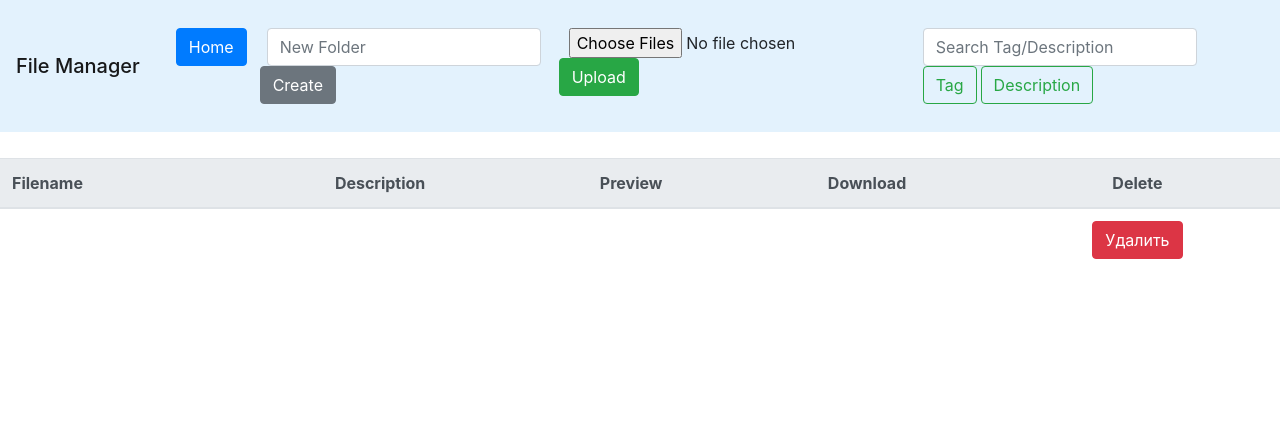
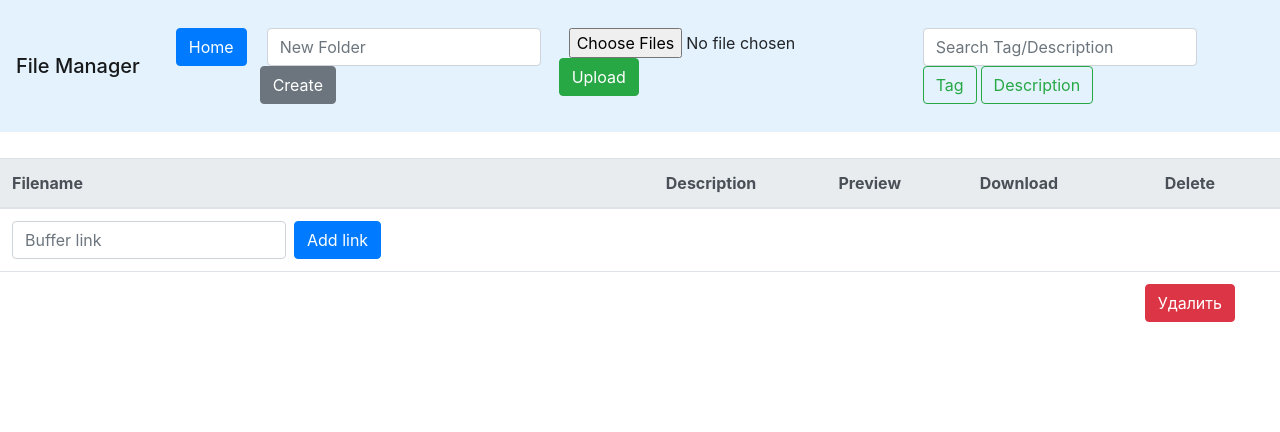
Before and after one commit to quantum73/file_manager, a Flask app: template templates/start.html in a window 1280 px wide. Shown: the top 432 px of the page. Run offline with Flask 2, Linux system fonts and the light colour scheme; the template is opened without the code that fills it: most values are stand-ins (such as "Sample title", 1, 10 or a date in 2020); some libraries are stand-ins or nearby versions.

Commit message:
update
Fix bags, added new functions

```diff
--- a/main.py
+++ b/main.py
@@ -19,7 +19,6 @@ def dir_viewer(path=None):
     prev_dir = None
     flag_exists = None
     tag = None
-    text_area = ''
     json_data = read_json(JSON_PATH)
 
     if path and path != TOP_DIR:
@@ -34,46 +33,54 @@ def dir_viewer(path=None):
             return redirect('/')
 
         if 'edit_desc' in request.form:
-            desc_text = request.form.get('edit_desc')
-            show_edit = False
+            curr_key = request.form.get('edit_desc')
 
-            if desc_text:
-                text_area = desc_text
-                prev_dir = path
-                entries = os.scandir(path)
-                return render_template("start.html", entries=entries, prev_dir=prev_dir,
-                                       text_area=text_area, json_data=json_data, show_edit=show_edit)
+            edit_desc_key(curr_key)
+
+            return redirect(f'/{path}')
 
         if 'add_desc' in request.form:
             description = request.form.get('description')
+            curr_key = request.form.get('add_desc')
 
-            for key, val in json_data.items():
-                if path.replace('\\', '/') in key:
-                    new_val = json_data[key]
-                    new_val[-1] = description
-                    json_data[key] = new_val
-
-            with open(JSON_PATH, "w") as f:
-                json.dump(json_data, f)
+            write_desc_key(curr_key, description)
 
             return redirect(f'/{path}')
 
         if 'delete_img' in request.form:
-            img_name = request.form.get('delete_img')
+            curr_key = request.form.get('delete_img')
 
-            delete_img(path, img_name)
+            delete_img(curr_key, path)
 
             return redirect(f'/{path}')
 
         if 'add_img' in request.form:
-            file = request.files.getlist("preview_img")[0]
-            print(file)
+            curr_path = request.form.get('add_img')
+            new_name = curr_path.split('/')[-1].split('.')[0]
+            files = request.files.getlist("preview_img")
+            for el in files:
+                if bool(el.filename):
+                    file = el
+                    break
 
             if file and check_image(file.filename):
                 filename = secure_filename(file.filename)
+                filename = new_name + '.' + filename.split('.')[-1]
                 img_path = path.replace(DATA_FOLDER, IMG_FOLDER)
                 file.save(os.path.join(img_path, filename))
-                write_img_key(path, filename)
+                write_img_key(curr_path, filename)
+
+            return redirect(f'/{path}')
+
+        if 'add_buffer_link' in request.form:
+            buffer_link = request.form.get('buffer_link')
+            buffer_link = buffer_link.replace('\\', '^')
+            link_path = os.path.join(path, f'{buffer_link}.txt')
+
+            with open(link_path, "w") as f:
+                f.write("")
+
+            write_in_json(link_path.replace('\\', '/'))
 
             return redirect(f'/{path}')
 
@@ -185,8 +192,7 @@ def dir_viewer(path=None):
     json_data = read_json(JSON_PATH)
     upload_flag = None
 
-    return render_template("start.html", entries=entries, prev_dir=prev_dir,
-                           flag_exists=flag_exists, tag_name=tag, text_area=text_area,
+    return render_template("start.html", entries=entries, prev_dir=prev_dir, flag_exists=flag_exists, tag_name=tag,
                            json_data=json_data, img_path=img_path, upload_flag=upload_flag)
 
 
--- a/templates/start.html
+++ b/templates/start.html
@@ -73,7 +73,6 @@
 			{% endif %}
 		</tr>
 
-		<!--
 		<tr>
 			<td class="text-left">
 				<div class="form-inline my-2 my-lg-0">
@@ -82,13 +81,16 @@
 				</div>
 			</td>
 		</tr>
-		-->
 
 		{% for entry in entries %}
 			<tr>
 				<td class="text-left">
-					{% if entry.is_file() and entry.name.split('.')[-1] in ['obj', 'zip', 'rar', 'blend', 'fbx'] %}
+					{% if entry.is_file() %}
+						{% if entry.name.split('.')[-1] in ['obj', 'zip', 'rar', 'blend', 'fbx'] %}
 							<p>{{ entry.name }}</p>
+						{% elif 'txt' in entry.name.split('.')[-1] %}
+							<p>{{ entry.name.replace('^', '\\').replace('.txt', '') }}</p>
+						{% endif %}
 					{% elif entry.is_dir() %}
 						<a href="{{ url_for("dir_viewer", path=entry.path) }}">{{ entry.name }}</a>
 					{% endif %}
@@ -97,44 +99,40 @@
 				<td class="text-center">
 					{% if entry.is_file() %}
 						{% for key, val in json_data.items() %}
-							{% if val[-1] == "no_desc" %}
+							{% if entry.name in key %}
+								{% if val["show_edit"] == "off" %}
 									<form class="form-inline">
 									  <div class="form-group">
-									<textarea class="form-control" name="description" rows="3"></textarea>
+										<textarea class="form-control" name="description" rows="3">{{ val["description"] }}</textarea>
 									  </div>
-								  <button style="margin-top: -10px" type="submit" class="btn btn-primary" name="add_desc">Add</button>
+									  <button style="margin-top: -10px" type="submit" class="btn btn-primary" name="add_desc" value="{{ key }}">Add</button>
 									</form>
-							{% elif show_edit != False %}
-								<p>{{ val[-1] }}</p>
-								<button style="margin-top: 0px" type="submit" class="btn btn-primary" name="edit_desc" value="{{ val[-1] }}">Edit</button>
+								{% else %}
+									<p>{{ val["description"] }}</p>
+									<button style="margin-top: 0px" type="submit" class="btn btn-primary" name="edit_desc" value="{{ key }}">Edit</button>
 								{% endif %}
-							{% if text_area != ''%}
-								<form class="form-inline">
-								  <div class="form-group">
-									<textarea class="form-control" name="description" rows="3">{{ text_area }}</textarea>
-								  </div>
-								  <button style="margin-top: -10px" type="submit" class="btn btn-primary" name="add_desc">Add</button>
-								</form>
 							{% endif %}
 						{% endfor %}
 					{% endif %}
 				</td>
 
 				<td class="text-center">
-					{% if entry.is_file() and entry.name.split('.')[-1] in ['obj', 'zip', 'rar', 'blend', 'fbx'] %}
+					{% if entry.is_file() %}
+						{% if entry.name.split('.')[-1] in ['obj', 'zip', 'rar', 'blend', 'fbx'] or 'txt' in entry.name.split('.')[-1] %}
 							{% for key, val in json_data.items() %}
 								{% if entry.name in key %}
-								{% if val[0] != "no_img"%}
-									<p><img src="{{ url_for('static', filename=val[0]) }}" width="200" height="100"/></p>
-									<button style="margin-top: 1px" type="submit" class="btn btn-primary" name="delete_img" value="{{ val[0] }}">Delete img</button>
+									{% if val["img_name"] != "no_img" %}
+										<p><img src="{{ url_for('static', filename=val["img_name"]) }}" width="200" height="100"/></p>
+										<button style="margin-top: 1px" type="submit" class="btn btn-primary" name="delete_img" value="{{ key }}">Delete img</button>
 									{% else %}
 										<div class="form-inline-center">
-										<input type="file" name="preview_img">
-										<button style="margin-left: -40px" class="btn btn-primary" type="submit" name="add_img">Add img</button>
+											<input type="file" name="preview_img" multiple="">
+											<button style="margin-left: -40px" class="btn btn-primary" type="submit" name="add_img" value="{{ key }}">Add img</button>
 										</div>
 									{% endif %}
 								{% endif %}
 							{% endfor %}
+						{% endif %}
 					{% endif %}
 				</td>
 
```
Also changed, not shown: config.py (+34 -9 lines). Lines whose indentation alone changed are shown as unchanged.
